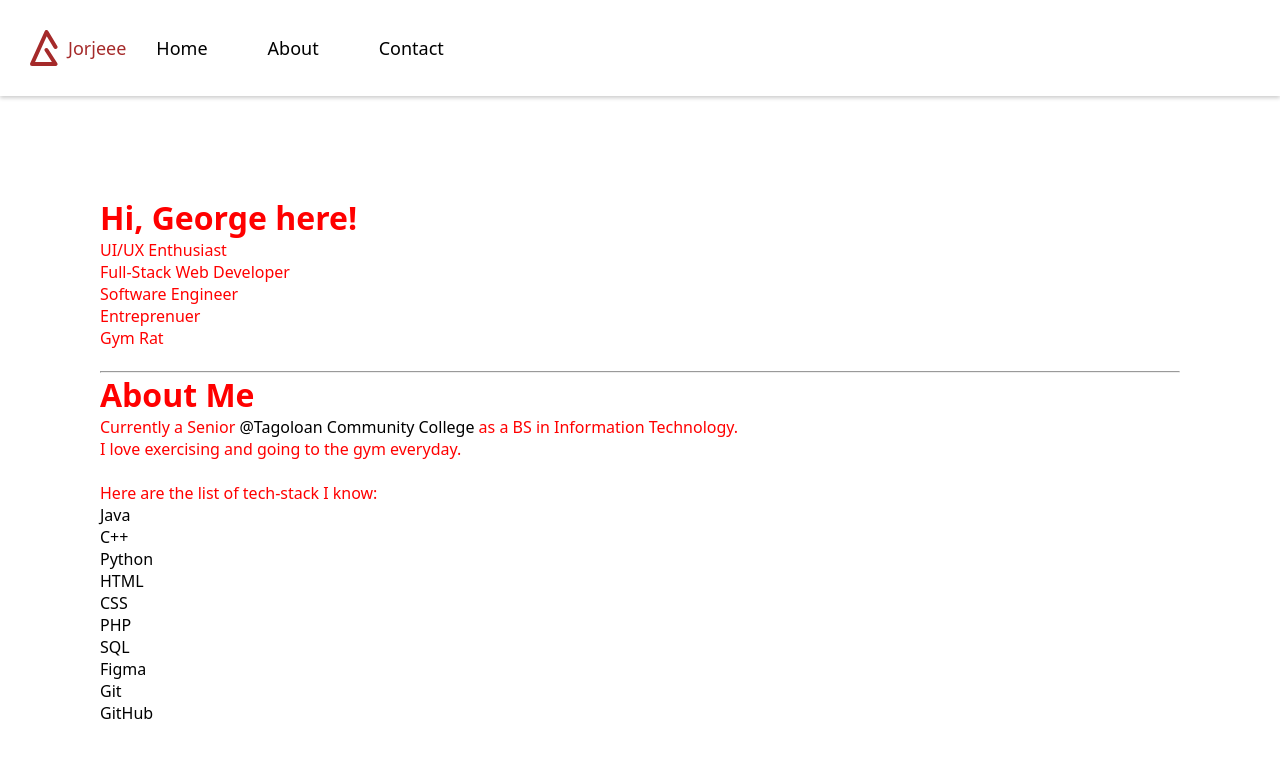
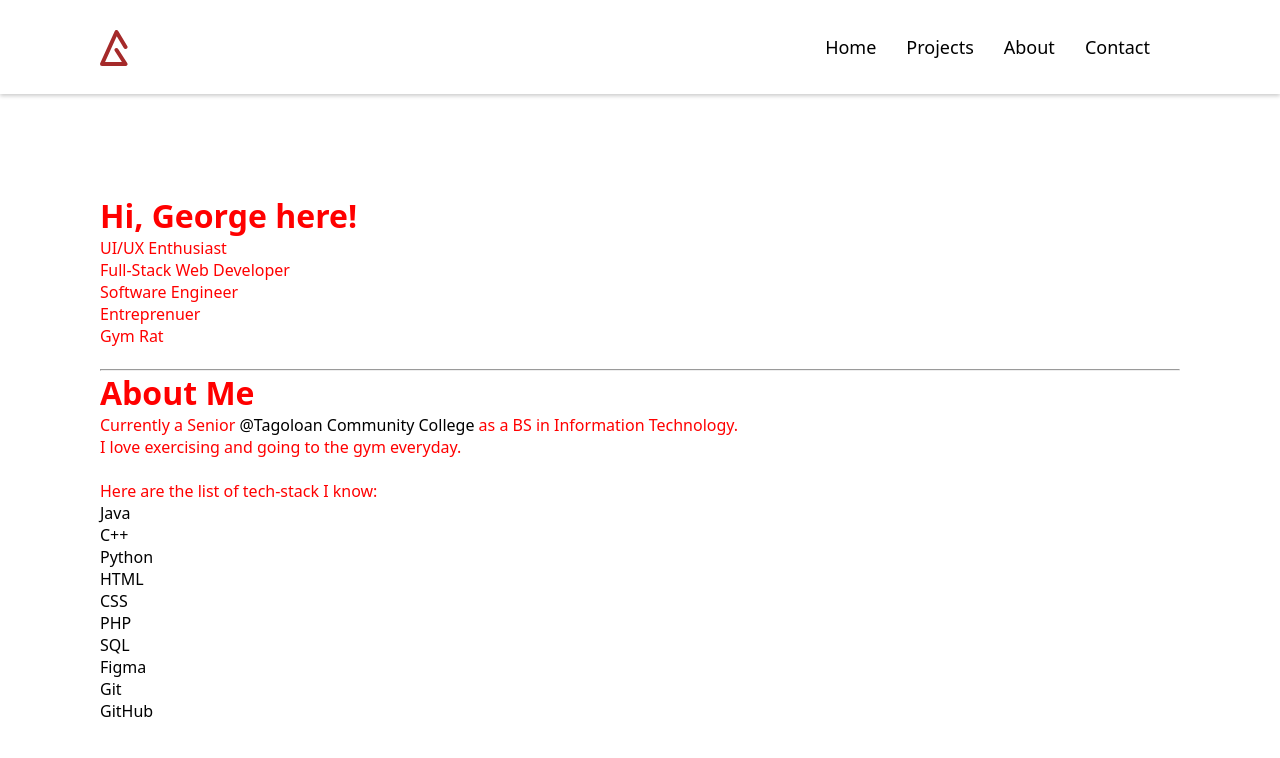
Before and after one commit to jorjeee/george-portfolio.github.io, a plain HTML site: page index.html in a window 1280 px wide. Shown: the top 758 px of the page. Drawn offline with Linux system fonts and the light colour scheme.

Commit message:
remove flexbox and jorjeee in navbar

```diff
--- a/index.html
+++ b/index.html
@@ -10,14 +10,16 @@
     <nav class="navbar">
         <!-- LOGO -->
         <div class="logo">
-            <img src="img/jorjeee-logo.svg" alt="logo.svg">
-            <p>Jorjeee</p>
+            <a href="index.html">
+                <img src="img/jorjeee-logo.svg" alt="logo.svg">
+            </a>
         </div>
 
         <!-- NAVIGATION MENU -->
         <div class="menu">
             <ul class="nav-links">
                 <li><a href="index.html">Home</a></li>
+                <li><a href="#project-section">Projects</a></li>
                 <li><a href="#about-section">About</a></li>
                 <li><a href="#footer-section">Contact</a></li>
             </ul>
--- a/style.css
+++ b/style.css
@@ -17,12 +17,22 @@
     list-style: none;
 }
 
+/* LOGO */
+.logo {
+  float: left;
+  padding: 0 0 0 60px;
+}
+
+.logo a {
+  color:brown;
+  font-size: 20px;
+  padding: 0 0 0 10px;
+}
+
 /* NAVBAR MAIN */
 .navbar {
-    display: flex;
     align-items: center;
     padding: 30px;
-    /* background-color: ghostwhite; */
     box-shadow: 0 2px 4px 0 rgba(0,0,0,.2);
 }
 
@@ -30,29 +40,25 @@
     color: black;
 }
 
-/* LOGO */
-.logo {
-    display: flex;
-    align-items: center;
-}
-
-.logo p {
-    color:brown;
-    font-size: 18px;
-    padding: 0 0 0 10px;
-}
-
 /* NAVBAR MENU */
 .menu {
-    display: flex;
-    font-size: 18px;
+  padding: 0 100px 0 0;
 }
 
 .menu li {
+  font-size: 18px;
   float: left;
-    padding: 5px 30px;
+  padding: 5px 0 5px 30px;
 }
 
+div.menu {
+  display: flex;
+  justify-content: flex-end;
+}
+
+p.logo {
+  color: brown;
+}
 main {
     padding: 100px;
     padding-bottom: 800px;
```
Lines whose indentation alone changed are shown as unchanged.
